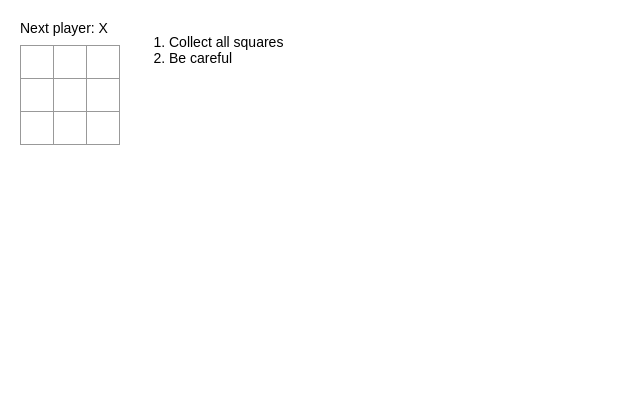
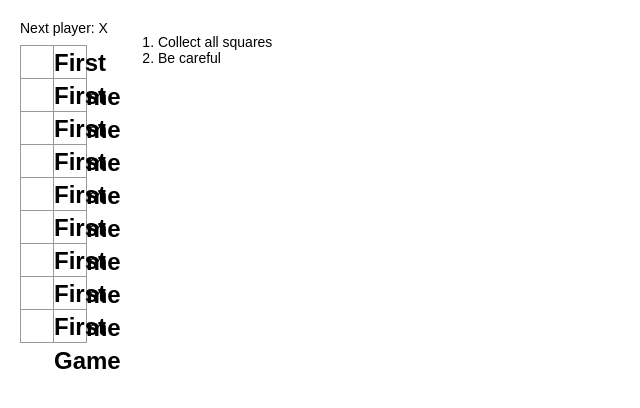
Before and after one commit to wiktor-k/react-sample, a React (Create React App) app: page / in a window 1280 px wide. Shown: the top 408 px of the page, without its empty margins (0-640 px from the left). Built offline with nearby package versions, Linux system fonts and the light colour scheme.

Commit message:
Add button

```diff
--- a/src/App.js
+++ b/src/App.js
@@ -11,12 +11,15 @@ class Square extends React.Component {
 
   render() {
     return (
-      <button className="square"
+      <div>
+        <button className="square"
 
-        onClick={() => this.setState({value: 'X'})}>
-        {this.state.value}
+          onClick={() => this.setState({value: 'X'})}>
+          {this.state.value}
 
-      </button>
+        </button>
+        <button className="square" onClick={() => console.log("First game")}>First Game</button>
+      </div>
     );
   }
 }
```
